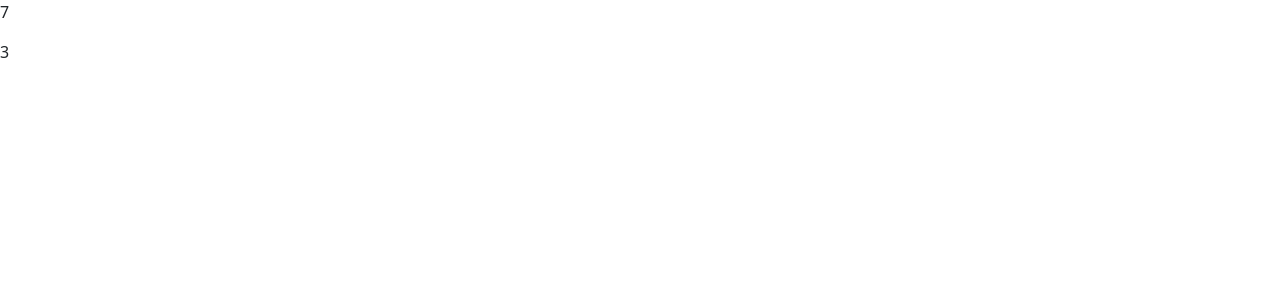
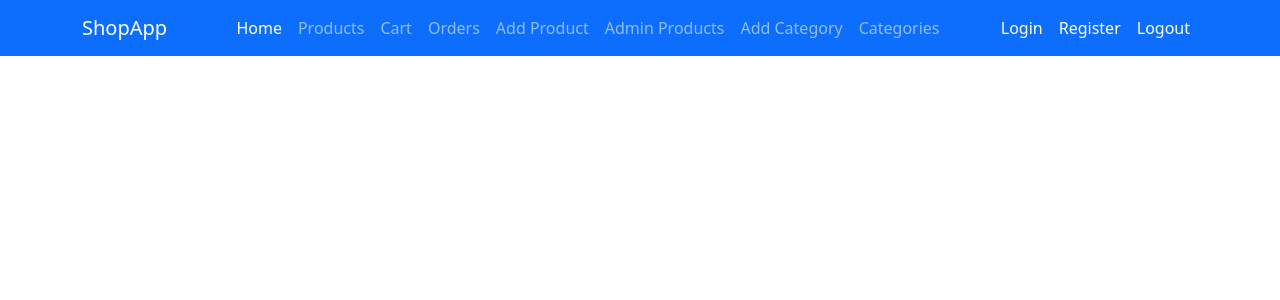
Before and after one commit to sbrycbc/my-shop-app, an Angular app: page /shop in a window 1280 px wide. Shown: the top 300 px of the page. Built offline with nearby package versions, Linux system fonts and the light colour scheme; data requests are answered from the project's data file.

Commit message:
added navbar component with styling...

```diff
--- /dev/null
+++ b/src/app/shop/navbar/navbar.component.html
@@ -0,0 +1,42 @@
+<div class="navbar navbar-expand-lg navbar-dark bg-primary fixed-top">
+    <div class="container">
+        <a href="" class="navbar-brand">ShopApp</a>
+        <ul class="navbar-nav mr-auto">
+            <li class="navbar-nav">
+                <a href="" class="nav-link active">Home</a>
+            </li>
+            <li class="navbar-nav">
+                <a href="" class="nav-link ">Products</a>
+            </li>
+            <li class="navbar-nav">
+                <a href="" class="nav-link ">Cart</a>
+            </li>
+            <li class="navbar-nav">
+                <a href="" class="nav-link ">Orders</a>
+            </li>
+            <li class="navbar-nav">
+                <a href="" class="nav-link ">Add Product</a>
+            </li>
+            <li class="navbar-nav">
+                <a href="" class="nav-link ">Admin Products</a>
+            </li>
+            <li class="navbar-nav">
+                <a href="" class="nav-link ">Add Category</a>
+            </li>
+            <li class="navbar-nav">
+                <a href="" class="nav-link ">Categories</a>
+            </li>
+        </ul>
+        <ul class="navbar-nav ml-auto">
+            <li class="navbar-nav">
+                <a href="" class="nav-link active">Login</a>
+            </li>
+            <li class="navbar-nav">
+                <a href="" class="nav-link active">Register</a>
+            </li>
+            <li class="navbar-nav">
+                <a href="" class="nav-link active">Logout</a>
+            </li>
+        </ul>
+    </div>
+</div>
--- a/src/app/shop/shop.component.html
+++ b/src/app/shop/shop.component.html
@@ -1,8 +1 @@
-<p>
-    {{ products.length}}
-</p>
-
-<p>
-    {{ categories
-        .length}}
-</p>
+<app-navbar></app-navbar>
--- a/src/app/shop/shop.module.ts
+++ b/src/app/shop/shop.module.ts
@@ -3,13 +3,14 @@ import { ModelModule } from '../model/model.module';
 import { BrowserModule } from '@angular/platform-browser';
 import { FormsModule } from '@angular/forms';
 import { ShopComponent } from './shop.component';
+import { NavbarComponent } from './navbar/navbar.component';
 
 
 @NgModule({
 
     imports: [ModelModule, BrowserModule, FormsModule],
     providers: [],
-    declarations: [ ShopComponent],
+    declarations: [ ShopComponent, NavbarComponent],
     exports: [ ShopComponent]
 })
 
```
Also changed, not shown: src/app/shop/navbar/navbar.component.ts (added, +10 -0 lines), src/app/shop/navbar/navbar.component.css (added), 1 other file (tests, documents, lock files or other folders).
